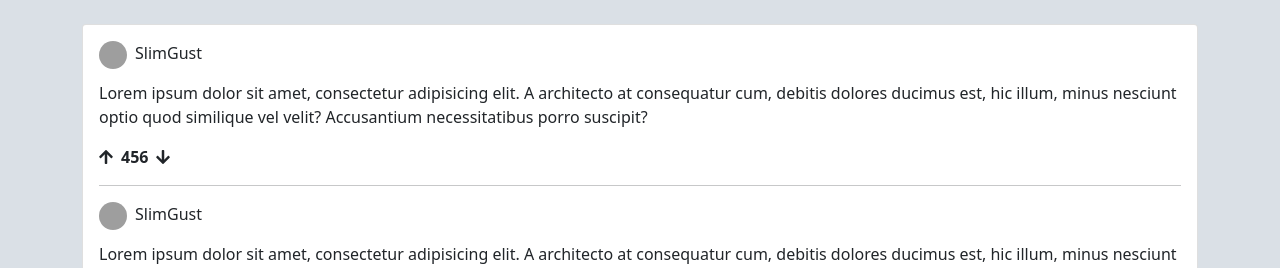
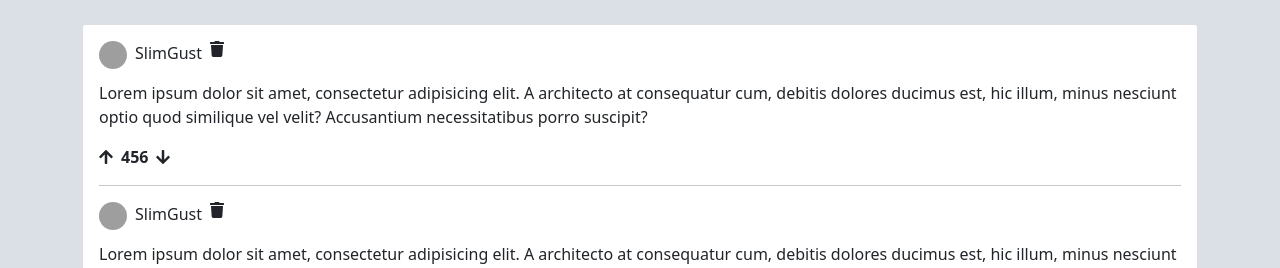
Before and after one commit to marcelolima381/app-reddit, a React (Create React App) app: page /thread/1 in a window 1280 px wide. Shown: the part 204-472 px from the top of the page. Built offline with nearby package versions, Linux system fonts and the light colour scheme; grey boxes are pictures that could not be loaded.

Commit message:
delete comments

```diff
--- a/src/components/comment/index.tsx
+++ b/src/components/comment/index.tsx
@@ -1,11 +1,33 @@
 import { ReactElement } from 'react';
 import { Image } from 'react-bootstrap';
+import { useQueryClient } from 'react-query';
 
-import { IComment } from '../../common/types';
+import { faTrash } from '@fortawesome/free-solid-svg-icons/faTrash';
+import { FontAwesomeIcon } from '@fortawesome/react-fontawesome';
+
+import { Identifiers } from '../../common/services';
+import { IComment, IThread } from '../../common/types';
 import Vote from '../vote';
 
 function Comment(props: { comment: IComment }): ReactElement {
   const { comment } = props;
+  const queryClient = useQueryClient();
+  const deleteComment = (deletedCommentId: number) => {
+    queryClient.setQueryData<IThread>(
+      Identifiers.GET_THREAD,
+      (oldData: IThread | undefined): IThread => {
+        if (oldData) {
+          const newData = oldData;
+          newData.comments = oldData.comments.filter(
+            (threadComment: IComment) => threadComment.id !== deletedCommentId
+          );
+          return newData;
+        }
+
+        return oldData as unknown as IThread;
+      }
+    );
+  };
 
   return (
     <div className="comment">
@@ -13,6 +35,12 @@ function Comment(props: { comment: IComment }): ReactElement {
         <Image height={28} roundedCircle src={comment.imageUrl}
 width={28} />
         <p className="fs-6 fw-light">{comment.author}</p>
+
+        <FontAwesomeIcon
+          className="clickable"
+          icon={faTrash}
+          onClick={() => deleteComment(comment.id)}
+        />
       </div>
       <div>
         <p>{comment.content}</p>
--- a/src/pages/thread-detail/index.tsx
+++ b/src/pages/thread-detail/index.tsx
@@ -10,7 +10,6 @@ import {
 } from 'react-bootstrap';
 import { SubmitHandler, useForm } from 'react-hook-form';
 import { useQuery, useQueryClient } from 'react-query';
-import { Updater } from 'react-query/types/core/utils';
 
 import { Identifiers, RedditService } from '../../common/services';
 import { IComment, IThread } from '../../common/types';
@@ -34,7 +33,9 @@ function ThreadDetail(): ReactElement {
   );
   const querySucessStatus = queryThread.isSuccess && queryThread.isFetched;
   const onSubmit: SubmitHandler<Inputs> = (newCommentForm) => {
-    queryClient.setQueryData<IThread>(Identifiers.GET_THREAD, (oldData: IThread | undefined): IThread => {
+    queryClient.setQueryData<IThread>(
+      Identifiers.GET_THREAD,
+      (oldData: IThread | undefined): IThread => {
         if (querySucessStatus && oldData) {
           oldData.comments.push({
             id: Math.random(),
@@ -47,7 +48,8 @@ function ThreadDetail(): ReactElement {
         }
 
         return oldData as IThread;
-    });
+      }
+    );
   };
 
   if (queryThread.isLoading) {
@@ -66,12 +68,19 @@ function ThreadDetail(): ReactElement {
           <Col className="d-flex flex-row gap-2" xs={12}>
             <Card>
               <Card.Body>
-                {queryThread.data.comments.map((comment: IComment) => (
+                {querySucessStatus &&
+                queryThread.data?.comments.length === 0 ? (
+                  <Card>
+                    <Card.Body>No comments found</Card.Body>
+                  </Card>
+                ) : (
+                  queryThread.data.comments.map((comment: IComment) => (
                     <Fragment key={comment.id}>
                       <Comment comment={comment} key={comment.id} />
                       <hr />
                     </Fragment>
-                ))}
+                  ))
+                )}
               </Card.Body>
             </Card>
           </Col>
```
Lines whose indentation alone changed are shown as unchanged.
